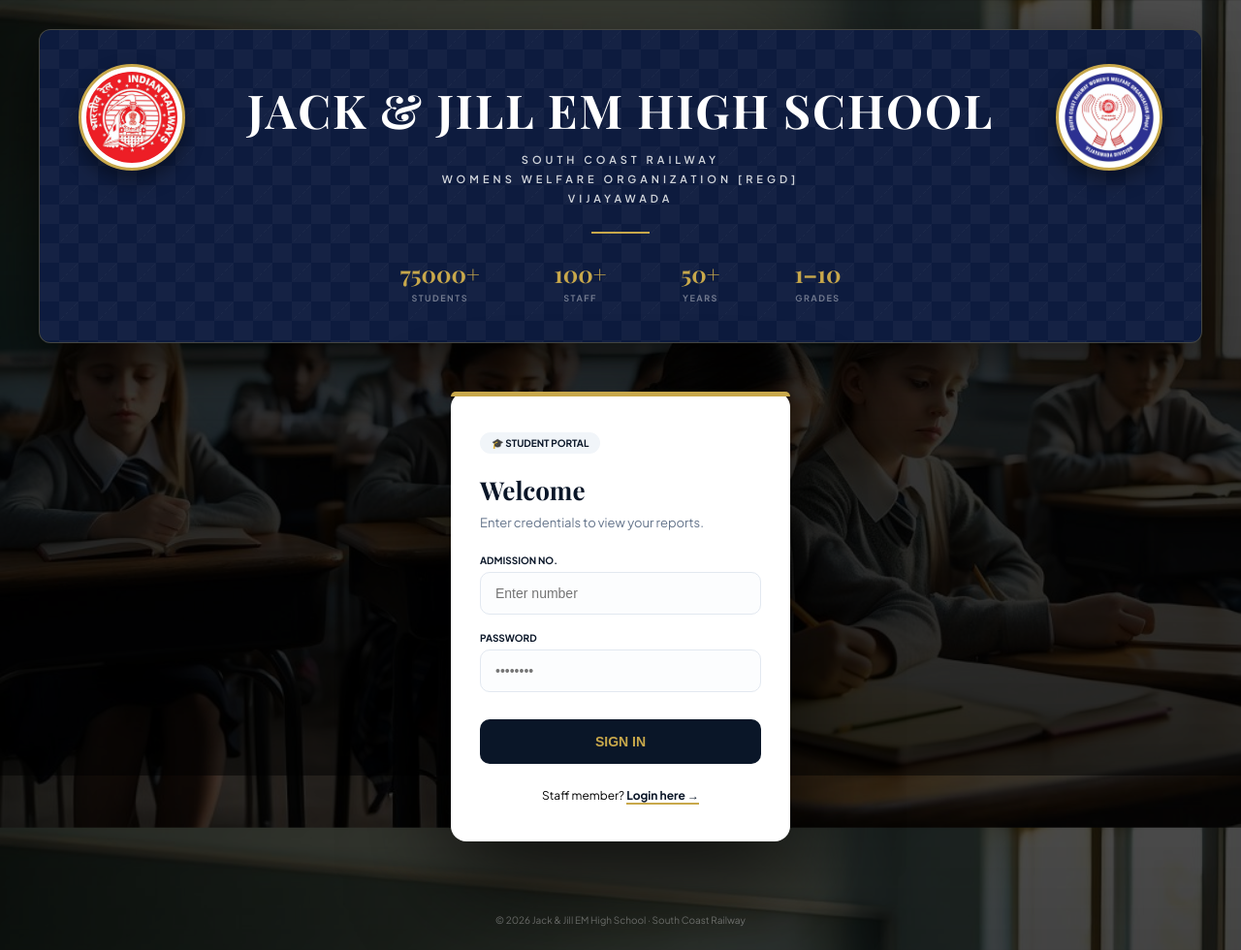
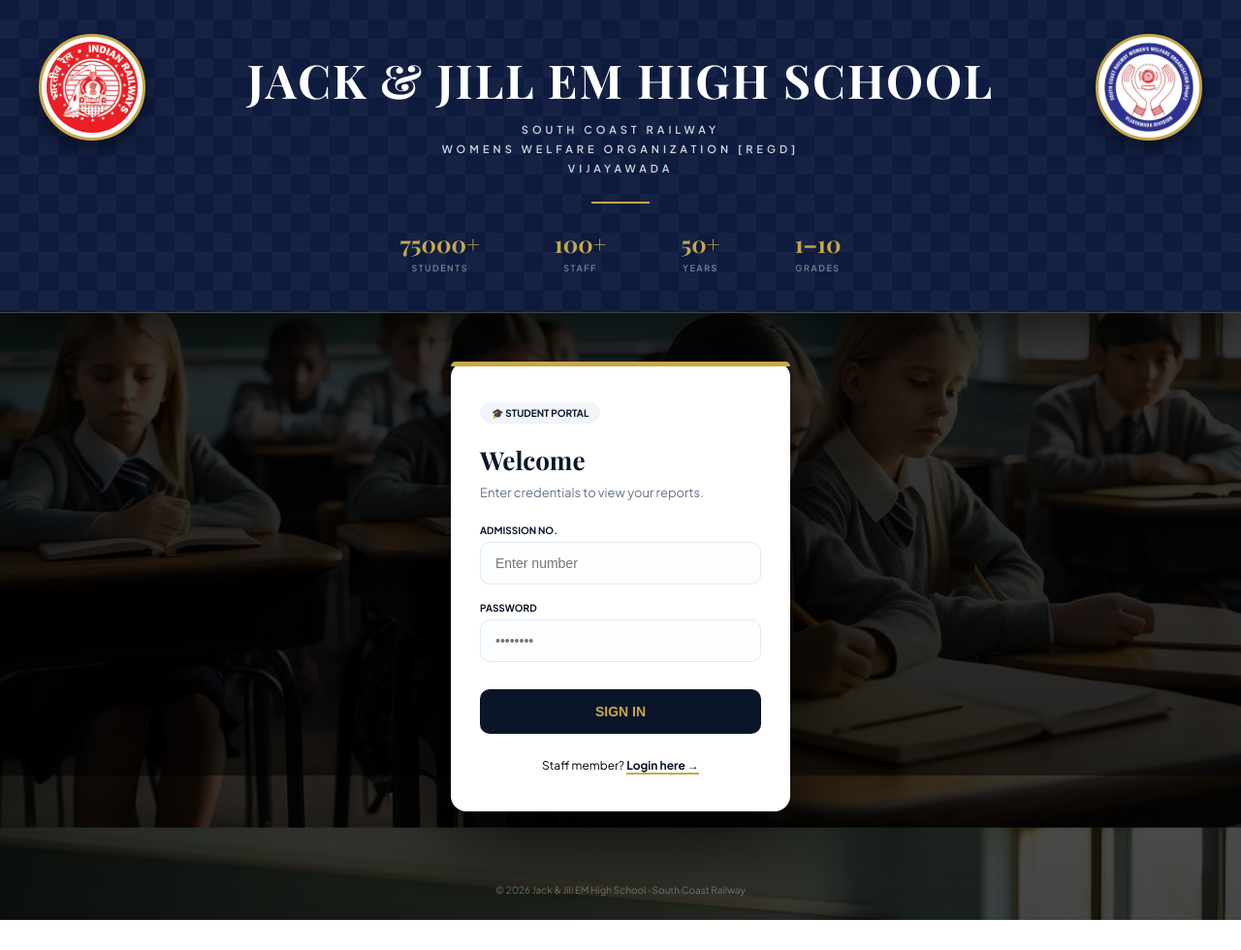
Before and after one commit to jackandjillrailwayschool/railway-school, a website: page school1/student-portal/index.html in a window 1280 px wide. Shown: the whole page at 97% size. After the commit the page ends 949 px from the top, so only its background shows below. Drawn offline with nearby package versions, Linux system fonts and the light colour scheme; files whose address does not match are found by name.

Commit message:
Update index.html

```diff
--- a/school1/student-portal/index.html
+++ b/school1/student-portal/index.html
@@ -27,16 +27,17 @@
 
         /* ── THE BRANDED HEADER (Matching your image) ── */
       header {
-            background: #0d1b3e; /* Deep Navy */
+    background: #0d1b3e;
     position: relative;
     overflow: hidden;
     text-align: center;
     padding: 50px 20px 40px;
-            width: 95%;
-            max-width: 1200px;
-            margin: 30px auto 0;
-            border-radius: 12px;
-            border: 1px solid rgba(200, 168, 75, 0.3);
+    width: 100%;
+    max-width: 100%;
+    margin: 0;
+    border-radius: 0;
+    border: none;
+    border-bottom: 1px solid rgba(200, 168, 75, 0.3);
     box-shadow: 0 20px 50px rgba(0,0,0,0.6);
 }
 
```
Lines whose indentation alone changed are shown as unchanged.
